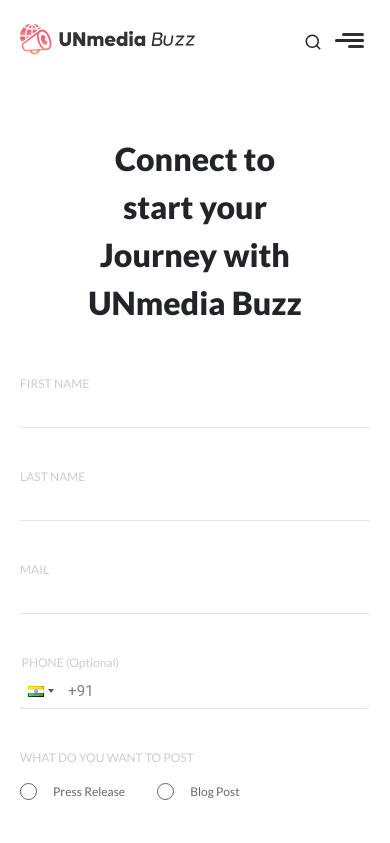
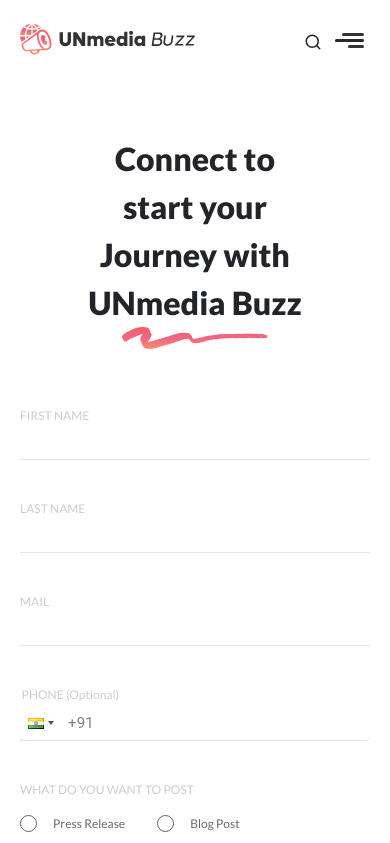
Before and after one commit to kevanultroneous/unmediabuzz-frontend, a Next.js app: page /contact-us in a window 390 px wide. Shown: the top 843 px of the page. Built offline with nearby package versions, Linux system fonts and the light colour scheme.

Commit message:
responsive changes

```diff
--- a/styles/ContactUs.module.css
+++ b/styles/ContactUs.module.css
@@ -195,6 +195,9 @@
     height: 17px;
     width: 17px;
   }
+  .HeadingCol {
+    height: 14rem;
+  }
 }
 /* tablet */
 @media (min-width: 768px) and (max-width: 1080px) {
```
